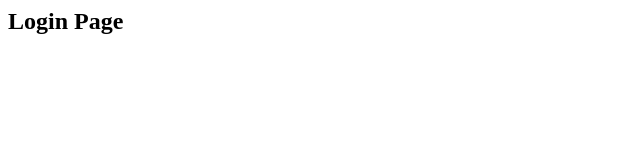
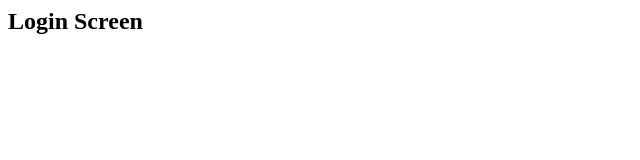
Before and after one commit to malajure/HtmlProject, a plain HTML site: page Login.html in a window 1280 px wide. Shown: the full height of the page, 0-640 px from the left. Drawn offline with Linux system fonts and the light colour scheme.

Commit message:
this commit is to test conflict

```diff
--- a/Login.html
+++ b/Login.html
@@ -3,7 +3,7 @@
       <head>    </head>
       <body>
 
-         <h2> Login Page </h2>
+         <h2> Login Screen </h2>
 
       </body>
 
```
